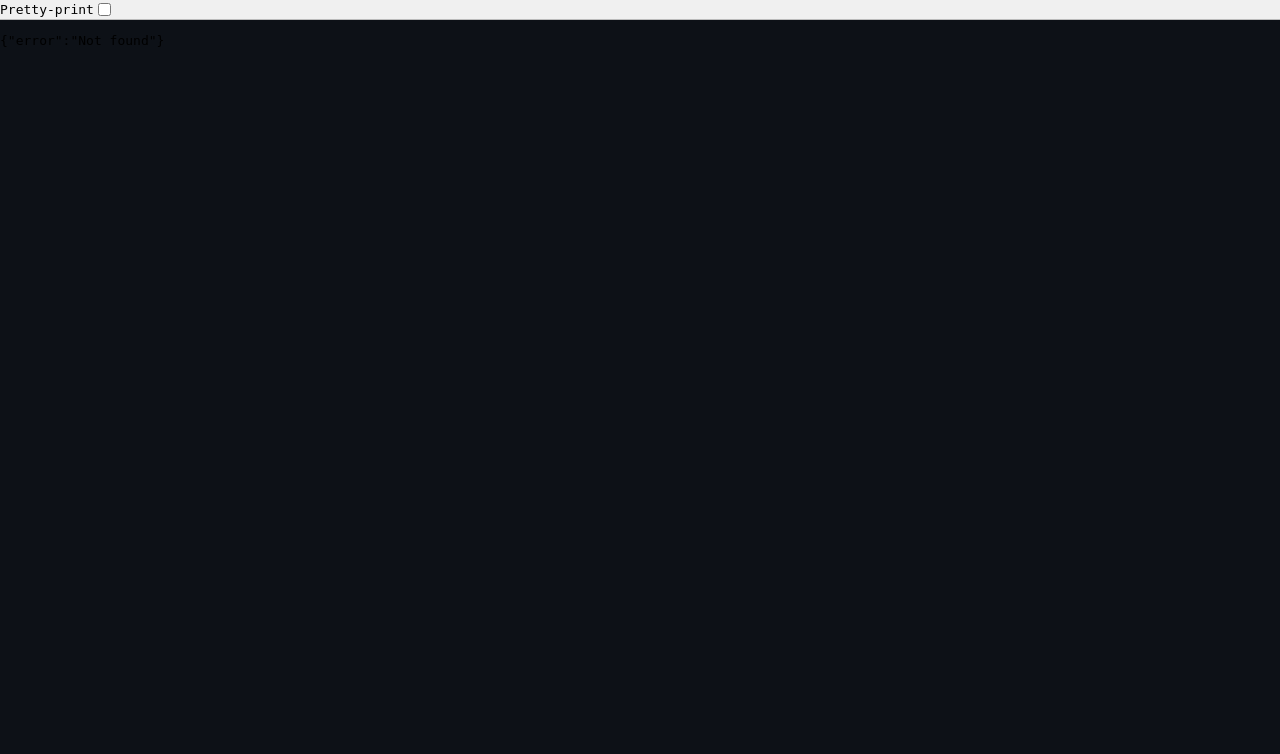
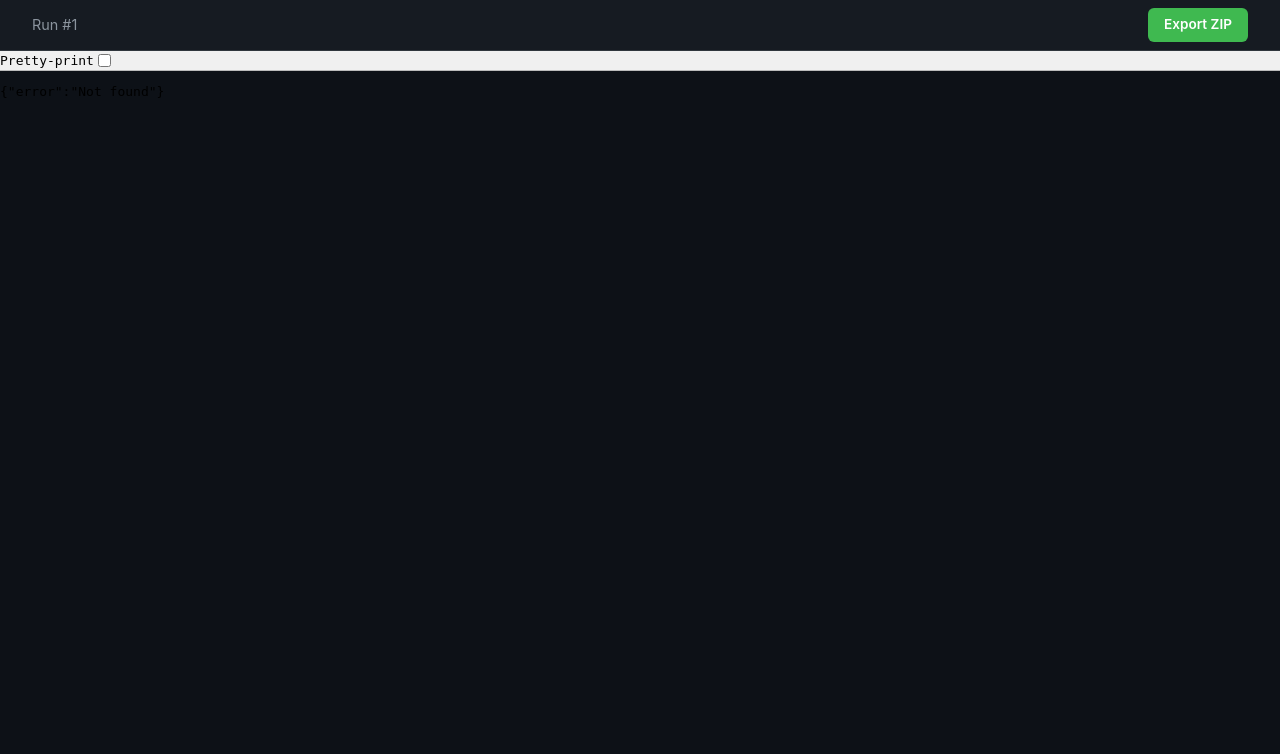
Before and after one commit to crosservice/enumethod, a Flask app: page /report/1 in a window 1280 px wide. Shown: the part 56-810 px from the top of the page. Before the commit the page ends 103 px from the top, so only its background shows below. Run offline with Flask 3, Linux system fonts and the light colour scheme; the visitor is signed in with stand-in values (Sample User, id 1); data that the repository does not hold is empty.

Commit message:
Add ZIP export for run results
New /api/runs/<id>/export endpoint zips the entire output directory.
Export links added to past runs table and report viewer.

Co-Authored-By: Claude Opus 4.6 <noreply@anthropic.com>

```diff
--- a/web/app.py
+++ b/web/app.py
@@ -1,8 +1,10 @@
+import io
 import json
 import os
 import queue
 import re
 import time
+import zipfile
 from functools import wraps
 
 from flask import (
@@ -242,6 +244,39 @@ def api_report(run_id):
     return send_file(report_path, mimetype="text/html")
 
 
+# ── Export as zip ────────────────────────────────────────────────────────────
+
+@app.route("/api/runs/<int:run_id>/export")
+@login_required
+def api_export(run_id):
+    run = database.get_run(run_id)
+    if not run:
+        return jsonify({"error": "Not found"}), 404
+
+    output_dir = run["output_dir"]
+    if not os.path.isdir(output_dir):
+        return jsonify({"error": "Output directory not found"}), 404
+
+    buf = io.BytesIO()
+    with zipfile.ZipFile(buf, "w", zipfile.ZIP_DEFLATED) as zf:
+        for root, dirs, files in os.walk(output_dir):
+            for f in files:
+                filepath = os.path.join(root, f)
+                arcname = os.path.relpath(filepath, os.path.dirname(output_dir))
+                zf.write(filepath, arcname)
+    buf.seek(0)
+
+    safe_target = re.sub(r"[^a-zA-Z0-9._-]", "_", run["target_ip"])
+    filename = f"enumethod_{safe_target}_run{run_id}.zip"
+
+    return send_file(
+        buf,
+        mimetype="application/zip",
+        as_attachment=True,
+        download_name=filename,
+    )
+
+
 # ── Main ─────────────────────────────────────────────────────────────────────
 
 if __name__ == "__main__":
--- a/web/static/js/runs.js
+++ b/web/static/js/runs.js
@@ -22,6 +22,7 @@ async function loadRuns() {
       const actions = [];
       if (r.status === "completed") {
         actions.push(`<a href="/report/${r.id}">View Report</a>`);
+        actions.push(`<a href="/api/runs/${r.id}/export">Export ZIP</a>`);
       }
       if (r.status === "running") {
         actions.push(`<a href="/">Watch Live</a>`);
--- a/web/templates/report.html
+++ b/web/templates/report.html
@@ -1,5 +1,9 @@
 {% extends "base.html" %}
 {% block title %}Report #{{ run_id }} — enumethod{% endblock %}
 {% block body %}
-<iframe class="report-frame" src="/api/runs/{{ run_id }}/report"></iframe>
+<div style="padding: 0.5rem 2rem; background: var(--card); border-bottom: 1px solid var(--border); display: flex; align-items: center; justify-content: space-between;">
+  <span style="color: var(--muted); font-size: 0.9rem;">Run #{{ run_id }}</span>
+  <a href="/api/runs/{{ run_id }}/export" class="btn btn-start" style="padding: 0.4rem 1rem; font-size: 0.85rem; text-decoration: none;">Export ZIP</a>
+</div>
+<iframe class="report-frame" src="/api/runs/{{ run_id }}/report" style="height: calc(100vh - 105px);"></iframe>
 {% endblock %}
```
